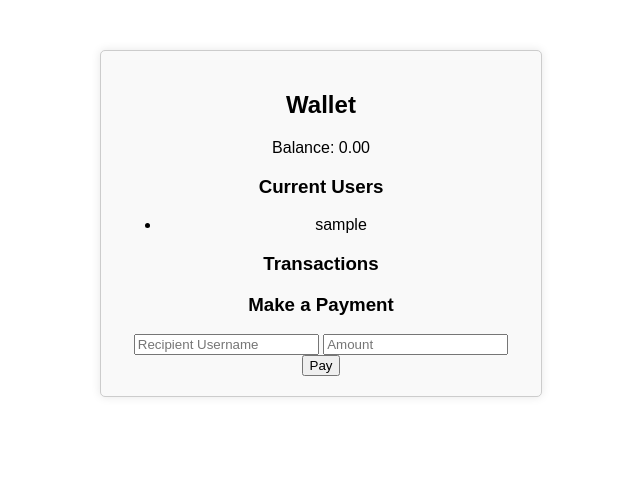
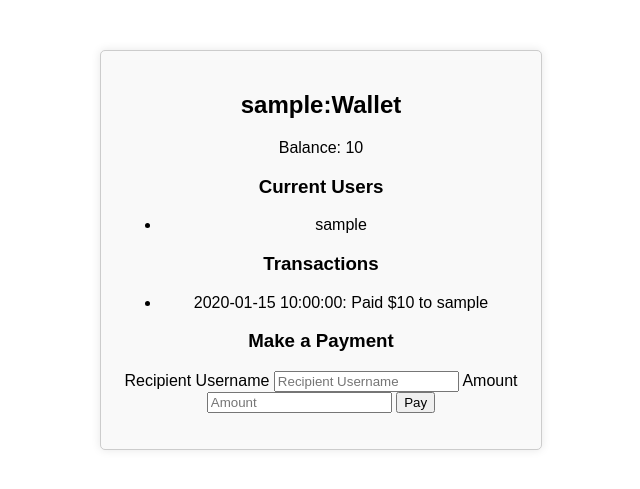
Before and after one commit to EwanBeattie/payment-system, a Flask app: template front_end/templates/wallet.html in a window 1280 px wide. Shown: the top 489 px of the page, without its empty margins (319-959 px from the left). Run offline with Flask 3, Linux system fonts and the light colour scheme; the template is opened without the code that fills it: most values are stand-ins (such as "Sample title", 1, 10 or a date in 2020); parts of the project's set-up code (start-up, migrations or seed data) failed here and were passed over.

Commit message:
Add transactions

```diff
--- a/app.py
+++ b/app.py
@@ -17,7 +17,6 @@ def login():
     if request.method == 'POST':
         username = request.form['name']
         password = request.form['password']
-
         action = request.form['action']
 
         if action == 'login':
@@ -36,29 +35,60 @@ def login():
 
             return 'Did not work' + str(result.errors)
 
-        return redirect(url_for('user_page', user=username, password=password))
+        return redirect(url_for('user_page', username=username))
 
         # To get all the data
         # dictio = request.form.to_dict()
     elif request.method == 'GET':
         return render_template("index.html")
 
-@app.route('/user/<user>/<password>')
-def user_page(user, password):
-    # return f'<h1>{user}, {password}</h1>'
-    users = frontend_translator.get_users()
-    usernames = [user['username'] for user in users]
-    return render_template('wallet.html', usernames=usernames)
+@app.route('/user/<username>')
+def user_page(username):
+    return render_wallet(username)
 
 app.add_url_rule(
     "/graphql", view_func=GraphQLView.as_view("graphql", schema=schema, graphiql=True)
 )
+
+# Route to handle payment form submission
+@app.route('/make_payment', methods=['POST'])
+def make_payment():
+    username = request.form['username']
+    recipient = request.form['recipient']
+    amount = request.form['amount']
+
+    amount = float(amount)
+
+    result = frontend_translator.request_transaction(amount, username, recipient)
+    if result.errors:
+        # TODO: handle if there is more than one error
+        return render_wallet(username, error=result.errors[0].message)
+
+    return redirect(url_for('user_page', username=username))
 
 def render_homepage(error=None):
     users = frontend_translator.get_users()
     usernames = [user['username'] for user in users]
     return render_template("index.html", usernames=usernames, error=error)
 
+def render_wallet(username, error=None):
+    ## For display purposes
+    users = frontend_translator.get_users()
+    usernames = [user['username'] for user in users]
+    ##
+
+    user = frontend_translator.get_user(username)
+    transactions = frontend_translator.get_transactions(username)
+    if transactions is not None:
+        payments_made = transactions.data['getUser']['paymentsMade']
+    balance = user['balance']
+    return render_template('wallet.html',
+                           username=username,
+                           transactions=payments_made,
+                           usernames=usernames,
+                           balance=balance,
+                           error=error)
+
 if __name__ == "__main__":
     database.initialise_tables()
     app.run(debug=True)
--- a/front_end/templates/wallet.html
+++ b/front_end/templates/wallet.html
@@ -8,24 +8,38 @@
 </head>
 <body>
     <div class="wallet-container">
-        <h2>Wallet</h2>
-        <p>Balance: <span id="balance">0.00</span></p>
+        <h2>{{ username }}:Wallet</h2>
+        <p>Balance: <span id="balance">{{ balance }}</span></p>
         <h3>Current Users</h3>
         {% if usernames %}
-            <ul>
+        <ul>
             {% for username in usernames %}
-                <li>{{ username }}</li>
+            <li>{{ username }}</li>
             {% endfor %}
-            </ul>
+        </ul>
         {% else %}
-            <p>No users found.</p>
+        <p>No users found.</p>
         {% endif %}
         <h3>Transactions</h3>
-        <ul id="transactions"></ul>
+        <ul>
+            {% for transaction in transactions %}
+                <li>
+                    {{ transaction.dateTime }}: Paid ${{ transaction.amount }} to {{ transaction.recipientUsername }}
+                </li>
+            {% endfor %}
+        </ul>
         <h3>Make a Payment</h3>
-        <input type="text" id="recipient" placeholder="Recipient Username">
-        <input type="number" id="amount" placeholder="Amount">
-        <button onclick="makePayment()">Pay</button>
+        <form action="{{ url_for('make_payment') }}" method="post">
+            <input type="hidden" name="username" value="{{ username }}">
+            <label>Recipient Username</label>
+            <input type="text" name="recipient" placeholder="Recipient Username" required>
+            <label>Amount</label>
+            <input type="number" name="amount" placeholder="Amount" step="10" required>
+            <button type="submit">Pay</button>
+        </form>
+        {% if error %}
+            <div style="color: red; margin-bottom: 10px;">{{ error }}</div>
+        {% endif %}
     </div>
     <script src="scripts/wallet.js"></script>
     <script src="scripts/payment.js"></script>
```
Also changed, not shown: database/database.py (+0 -21 lines), services/frontend_translator.py (+34 -4 lines), README.md.
